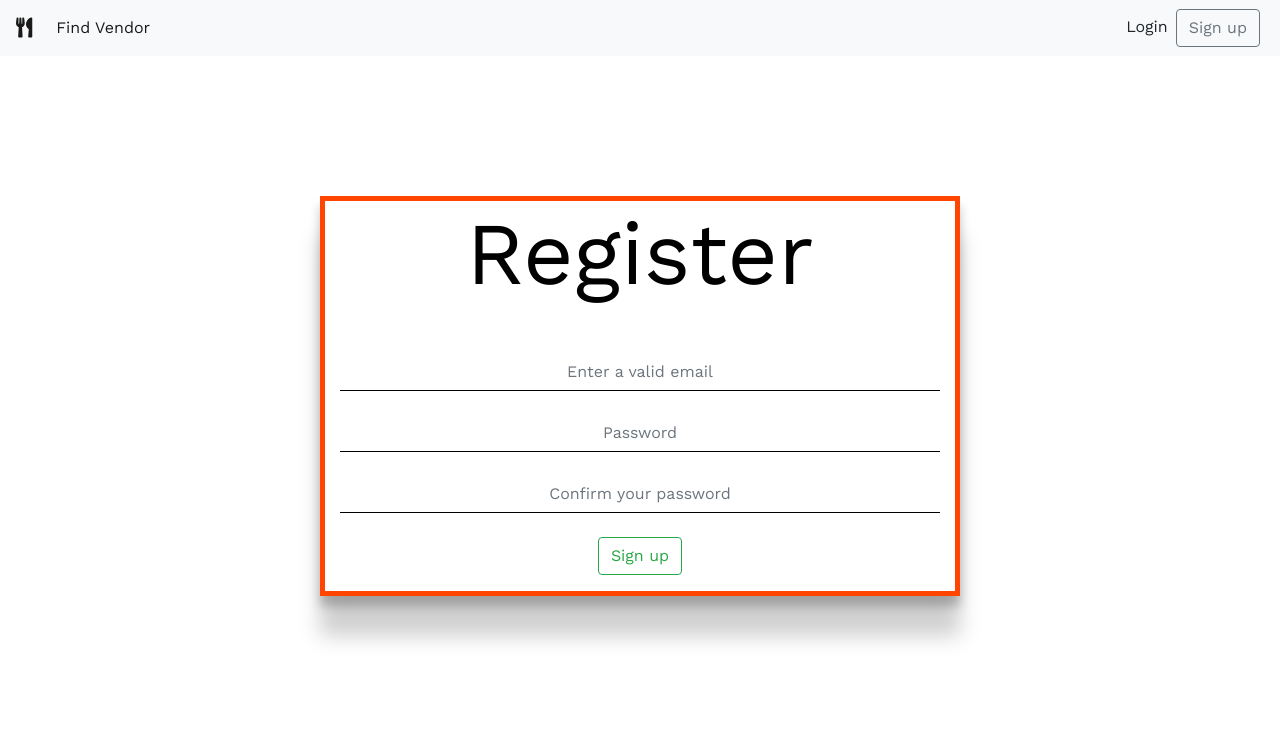
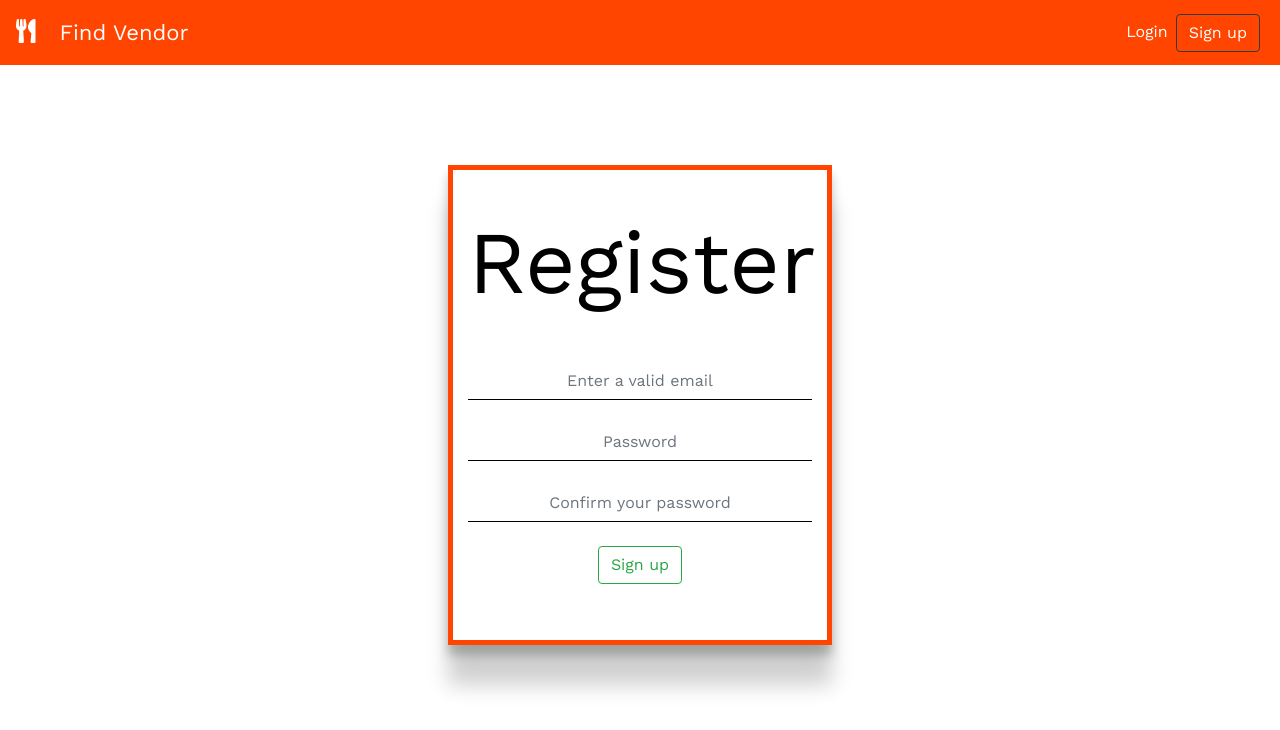
Before and after one commit to respici0/Vendors, a React (Create React App) app in the folder vendors/: page /register in a window 1280 px wide. Shown: the top 730 px of the page. Built offline with nearby package versions, Linux system fonts and the light colour scheme.

Commit message:
geolocation finalized

```diff
--- a/vendors/public/css/layout.css
+++ b/vendors/public/css/layout.css
@@ -7,16 +7,21 @@
   height: auto;
   font-family: "Work Sans", sans-serif;
 }
+.navbar {
+  background: orangered;
+  padding: 0;
+  margin: 0;
+}
 
 .navbar a {
   text-decoration: "none";
-  color: inherit;
+  color: white;
 }
 
 .navbar a:hover {
   text-decoration: "none";
-  color: orangered;
-  font-size: 18px;
+  color: white;
+  font-size: 22px;
 }
 
 .landingPage {
@@ -30,7 +35,7 @@
 #loginPage,
 #registerPage {
   /* background-image: url("../images/assortedgoods.jpg"); */
-  /* background-color: black; */
+  /* background-color: whitesmoke; */
   height: 100vh;
   background-size: cover;
   background-repeat: no-repeat;
@@ -49,8 +54,8 @@
   border: 5px solid orangered;
   /* background: linear-gradient(90deg, orangered, whitesmoke); */
   box-shadow: 0 40px 20px rgba(0, 0, 0, 0.19), 0 10px 10px rgba(0, 0, 0, 0.23);
-  height: 50%;
-  width: 50%;
+  height: 60%;
+  width: 30%;
 }
 
 #loginPage input,
@@ -67,6 +72,11 @@
 #loginPage .button,
 #registerPage .button {
   text-align: center;
+}
+
+#loginPage button:hover,
+#registerPage button:hover {
+  font-size: 22px;
 }
 
 /*Home Page*/
@@ -130,7 +140,7 @@
   backface-visibility: hidden;
 }
 
-.defaultStatement {
+/* .defaultStatement {
   text-align: center;
   color: orangered;
-}
+} */
--- a/vendors/src/components/Login.js
+++ b/vendors/src/components/Login.js
@@ -32,8 +32,8 @@ class Login extends React.Component {
     return (
       <React.Fragment>
         <div id="loginPage" className="d-none d-lg-flex align-items-center ">
-          <div className="container w-50 ">
-            <h1 className="display-2 font-weight-bolder mb-4">Vendors</h1>
+          <div className="container">
+            <h1 className="display-2 font-weight-bolder mb-4">Login</h1>
             <TextInput
               name="email"
               // label="Email"
@@ -51,7 +51,7 @@ class Login extends React.Component {
               onChange={this.onChange}
             />
             <br />
-            <div className="button form-row">
+            <div className="button form-row mt-5">
               <div className="form-group col-sm-12">
                 <button
                   type="submit"
--- a/vendors/src/components/NavBar.js
+++ b/vendors/src/components/NavBar.js
@@ -5,9 +5,12 @@ class NavBar extends React.Component {
   render() {
     return (
       <React.Fragment>
-        <nav className="navbar navbar-expand-lg navbar-light bg-light">
+        <nav className="navbar navbar-expand-lg navbar-light">
           <a className="navbar-brand" href="/home">
-            <i className="fas fa-utensils" />
+            <i
+              className="fas fa-utensils"
+              style={{ color: "white", fontSize: "24px" }}
+            />
           </a>
           <button
             className="navbar-toggler"
@@ -24,7 +27,9 @@ class NavBar extends React.Component {
             <ul className="navbar-nav mr-auto">
               <li className="nav-item active">
                 <a className="nav-link" href="/home">
-                  Find Vendor
+                  <span style={{ color: "white", fontSize: "22px" }}>
+                    Find Vendor
+                  </span>
                 </a>
               </li>
               {/* <li className="nav-item">
@@ -63,7 +68,7 @@ class NavBar extends React.Component {
                 Login
               </a>
               <button
-                className="btn btn-outline-secondary my-2 my-sm-0 mr-1"
+                className="btn btn-outline-dark my-2 my-sm-0 mr-1"
                 type="button"
               >
                 <a
--- a/vendors/src/components/Register.js
+++ b/vendors/src/components/Register.js
@@ -41,7 +41,7 @@ class Register extends React.Component {
     return (
       <React.Fragment>
         <div id="registerPage" className="d-none d-lg-flex align-items-center ">
-          <div className="container w-50 ">
+          <div className="container">
             <h1 className="display-2 font-weight-bolder mb-4">Register</h1>
             <RegisterForm {...this.state} onChange={this.onChange} />
             <br />
--- a/vendors/src/services/UserService.js
+++ b/vendors/src/services/UserService.js
@@ -22,14 +22,18 @@ class UserService {
       .catch(onError);
   }
 
-  static YelpApiSearch(searchParam, onSuccess, onError) {
+  static YelpApiSearch(state, onSuccess, onError) {
     const config = {
       Authorization:
         "bearer SikMaxiAgbp-OA1RqhSf1uuRHvG_ktidds1st4z4_LAfbKMYRo02yJw1MKesqIfibwcbadaEOFt27WoNSWW6mh4YcDxxZ6KwRTRckPV086n54HCyu0oaq2BMMmhLXHYx"
     };
     axios
       .get(
-        `https://cors-anywhere.herokuapp.com/https://api.yelp.com/v3/businesses/search?term=foodtrucks&latitude=33.8186&longitude=-117.9729&radius=40000&categories=${searchParam}`,
+        `https://cors-anywhere.herokuapp.com/https://api.yelp.com/v3/businesses/search?term=foodtrucks&latitude=${
+          state.latitude
+        }&longitude=${state.longitude}&radius=40000&categories=${
+          state.searchParam
+        }`,
         {
           headers: config
         }
```
Also changed, not shown: vendors/src/components/Home.js.
